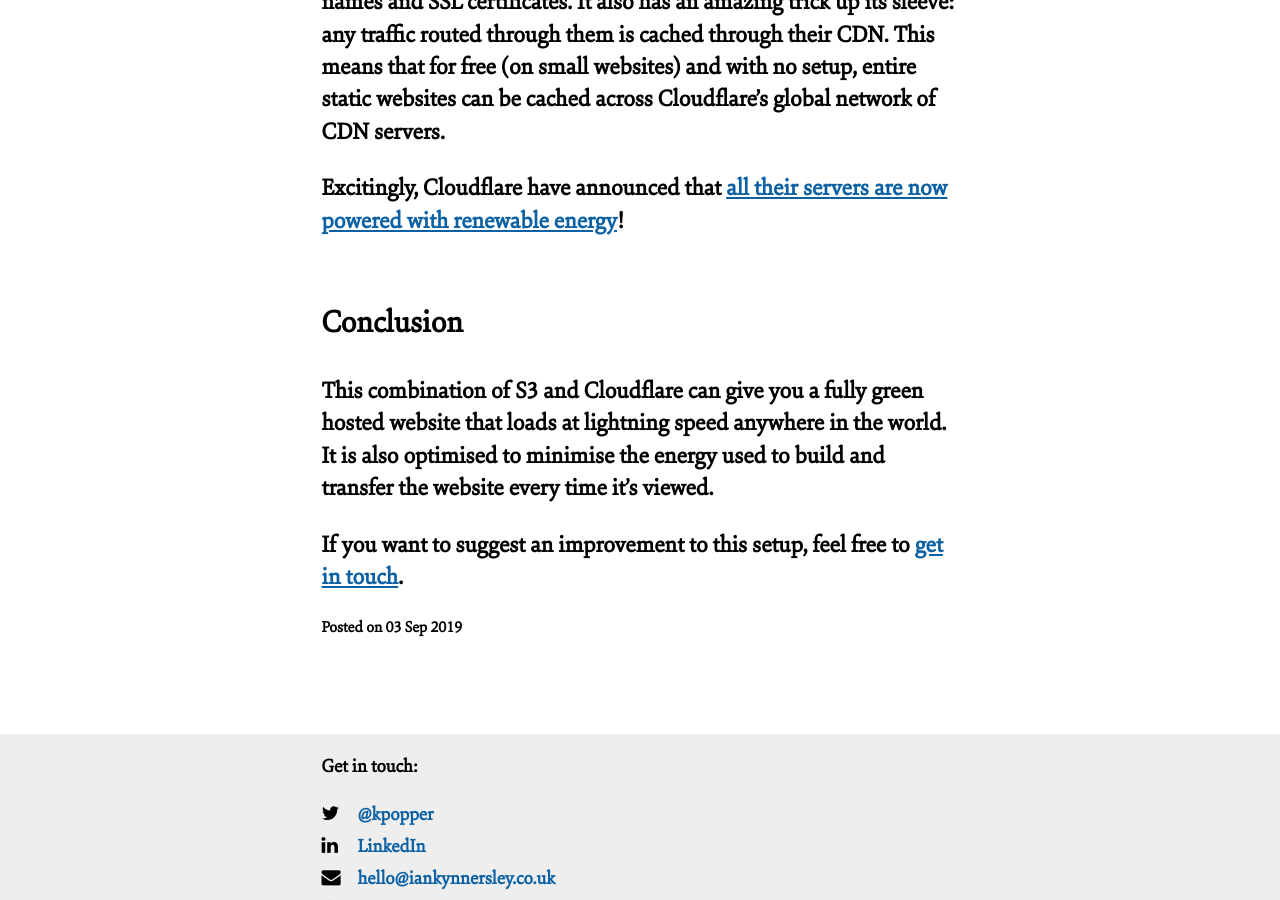
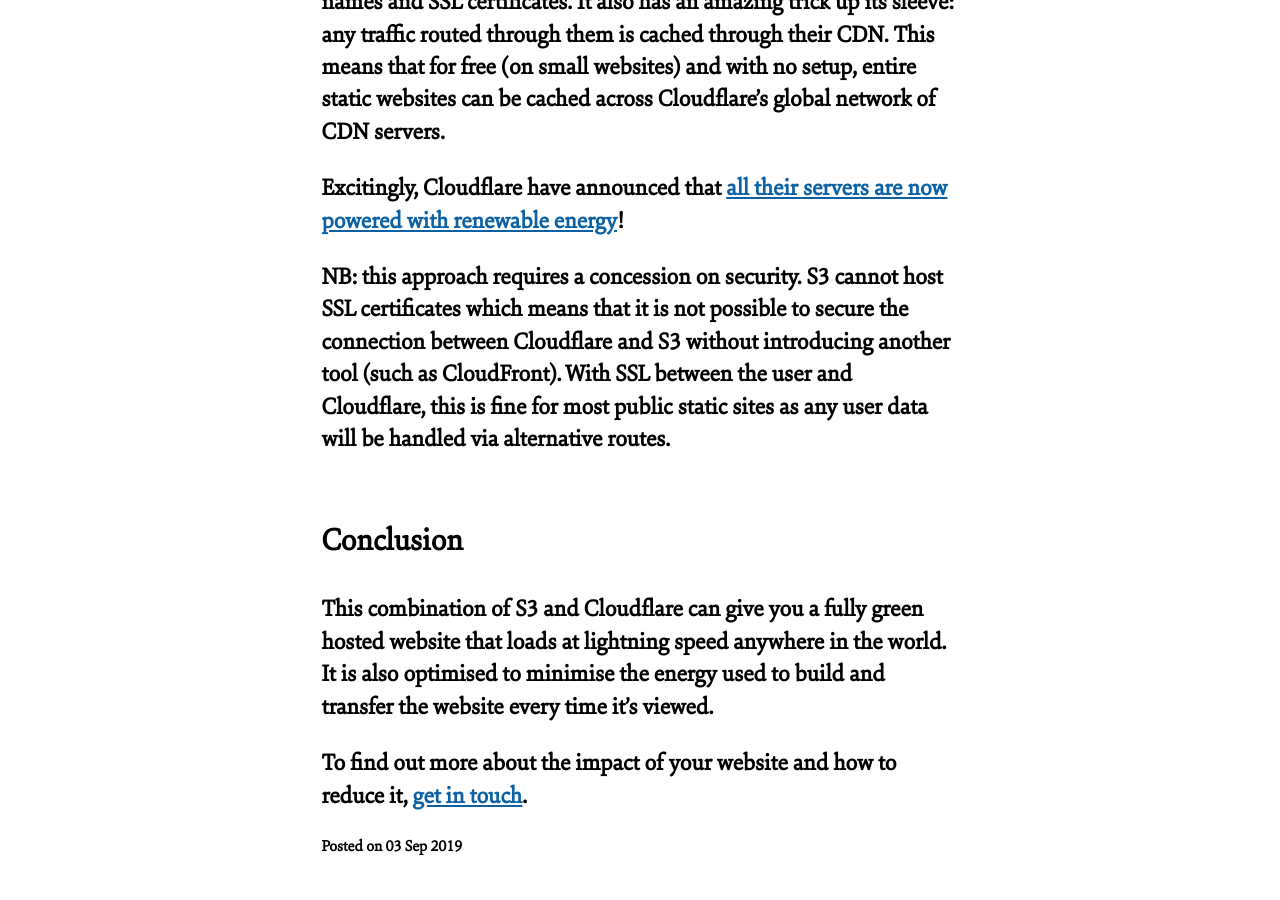
Before and after one commit to kpopper/iankynnersley.co.uk, a Jekyll site: the page built from _posts/2019-09-03-static-fast-and-green.md, in a window 1280 px wide and 900 px high, scrolled down 1561 px. Built offline with Jekyll 4.4.1, drawn with Linux system fonts in a browser that asks for light colours; nearby versions of some CDN libraries; a script that is not in the unit is left out.

Commit message:
Update Blog “2019-09-03-static-fast-and-green”

```diff
--- a/_posts/2019-09-03-static-fast-and-green.md
+++ b/_posts/2019-09-03-static-fast-and-green.md
@@ -25,7 +25,9 @@
 
 Excitingly, Cloudflare have announced that [all their servers are now powered with renewable energy](https://blog.cloudflare.com/the-climate-and-cloudflare/)!
 
+NB: this approach requires a concession on security. S3 cannot host SSL certificates which means that it is not possible to secure the connection between Cloudflare and S3 without introducing another tool (such as CloudFront). With SSL between the user and Cloudflare, this is fine for most public static sites as any user data will be handled via alternative routes.
+
 ### Conclusion
 This combination of S3 and Cloudflare can give you a fully green hosted website that loads at lightning speed anywhere in the world. It is also optimised to minimise the energy used to build and transfer the website every time it's viewed.
 
-If you want to suggest an improvement to this setup, feel free to [get in touch](mailto:hello+green@iankynnersley.co.uk).
+To find out more about the impact of your website and how to reduce it,  [get in touch](mailto:hello+green@iankynnersley.co.uk).
```
